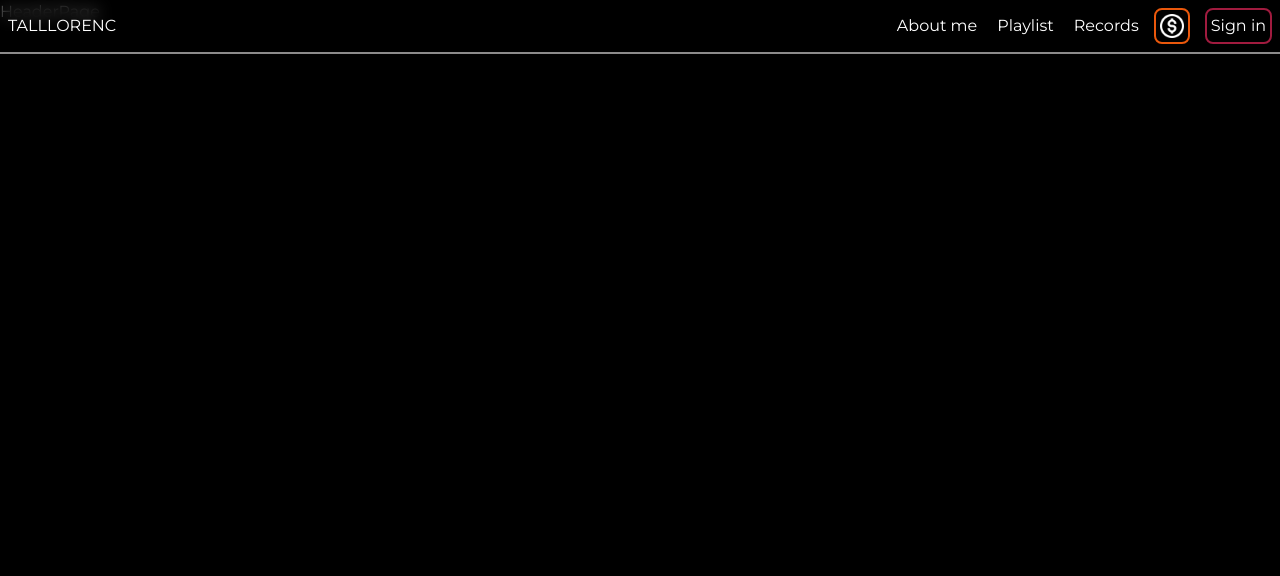
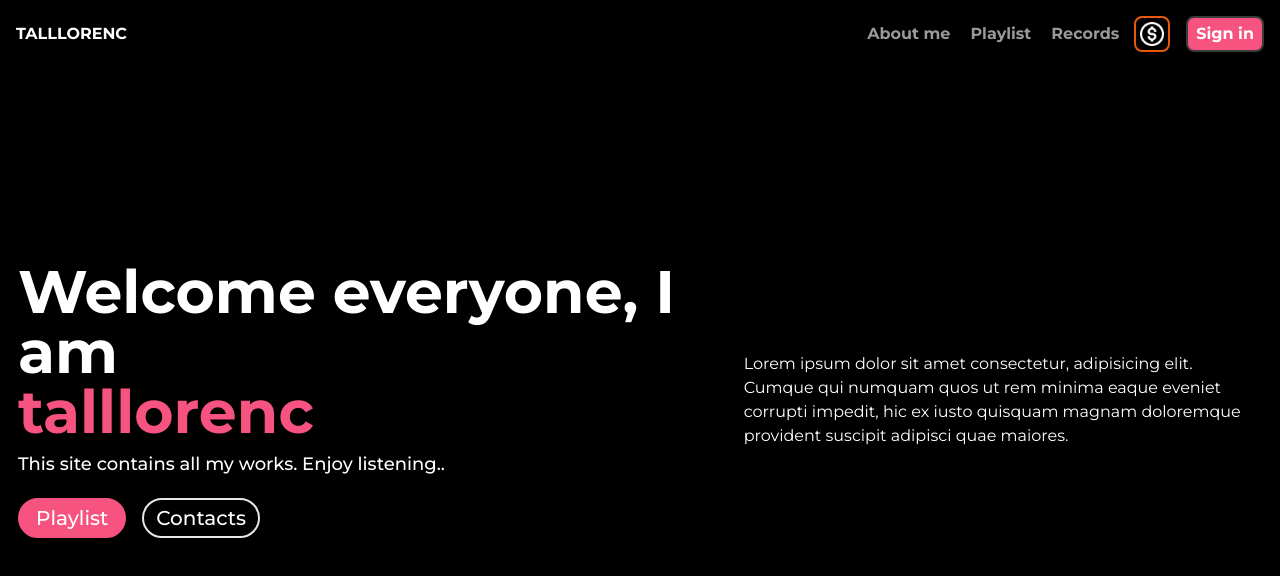
Before and after one commit to talllorenc/talllorenc.com, a Next.js app: page /header in a window 1280 px wide. Shown: the top 576 px of the page. Built offline with nearby package versions, Linux system fonts and the light colour scheme.

Commit message:
Create header

```diff
--- a/src/app/globals.css
+++ b/src/app/globals.css
@@ -33,8 +33,7 @@ a {
 }
 
 .container{
-  /*max-width: 1366px;*/
-  max-width: 1280px;
+  max-width: 1366px;
   margin: 0 auto;
   padding: 0 18px;
 }
@@ -48,3 +47,8 @@ a {
   object-fit: cover;
   z-index: 0;
 }
+
+.gradient-header-bg {
+  background: linear-gradient(to bottom right, black,black,black, #ff3067, #ff5381);
+  height: 100vh;
+}
--- a/src/app/header/page.jsx
+++ b/src/app/header/page.jsx
@@ -1,10 +1,40 @@
 import Image from "next/image";
 import Link from "next/link";
 
-const HeaderPage = () => (
-    <div>
-        HeaderPage
+const HeaderPage = () => {
+  return (
+    <div className="h-screen flex items-center container justify-between">
+      <div className="flex flex-col font-bold gap-5 w-[70%]">
+        <div className="flex flex-col">
+          <span className="text-6xl">Welcome everyone, I am</span>
+          <span className="text-[#F75380] text-6xl">talllorenc</span>
+          <span className="text-lg font-medium mt-2">
+            This site contains all my works. Enjoy listening..
+          </span>
+        </div>
+
+        <div className="flex gap-4 text-xl font-medium items-center">
+          <Link
+            href="/playlist"
+            className="px-4 py-1 border-2 border-[#F75380] bg-[#F75380] rounded-full transition duration-300 ease-in-out hover:border-white hover:rounded-lg"
+          >
+            Playlist
+          </Link>
+          <Link
+            href="/contacts"
+            className="px-3 py-1 border-2 rounded-full transition duration-300 ease-in-out hover:bg-[#F75380] hover:border-[#F75380]"
+          >
+            Contacts
+          </Link>
+        </div>
+      </div>
+      <div className="w-[50%]">
+        Lorem ipsum dolor sit amet consectetur, adipisicing elit. Cumque qui
+        numquam quos ut rem minima eaque eveniet corrupti impedit, hic ex iusto
+        quisquam magnam doloremque provident suscipit adipisci quae maiores.
+      </div>
     </div>
-);
+  );
+};
 
 export default HeaderPage;
--- a/src/components/Navbar/Navbar.jsx
+++ b/src/components/Navbar/Navbar.jsx
@@ -1,10 +1,10 @@
 "use client";
 
 import Link from "next/link";
-import {usePathname} from "next/navigation";
+import { usePathname } from "next/navigation";
 import Image from "next/image";
 import SigninButton from "@/components/SigninButton/SigninButton";
-import {useState} from "react";
+import { useState } from "react";
 import LoginForm from "@/components/Auth/LoginForm";
 import Popup from "@/components/Popup/Popup";
 
@@ -48,11 +48,10 @@ const Navbar = () => {
   };
 
   return (
-        <nav
-            className="fixed top-0 left-0 w-full p-2 backdrop-blur bg-black bg-opacity-50 z-50 border-b-2 border-[#8c8b8b]">
+    <nav className="fixed top-0 left-0 w-full p-4 backdrop-blur bg-black bg-opacity-50 z-50">
       <div className="flex justify-between items-center z-999">
         <Link href="/">
-                    <span>TALLLORENC</span>
+          <span className="font-bold">TALLLORENC</span>
         </Link>
         <div className="in:hidden h-[36px]">
           <button onClick={toggleMenu}>
@@ -87,8 +86,7 @@ const Navbar = () => {
           </div>
           <div className="flex gap-4 mb-4">
             <div>
-                            <button
-                                className="flex items-center border-[2px] border-orange-600 rounded-lg gap-1 p-1 hover:border-orange-500">
+              <button className="flex items-center border-[2px] border-orange-600 rounded-lg gap-1 p-1 hover:border-orange-500">
                 <Image
                   src="/navbar/dolar.png"
                   width={24}
@@ -97,8 +95,10 @@ const Navbar = () => {
                 />
               </button>
             </div>
-                        <button onClick={togglePopup}
-                                className="border-[2px] border-[#A11B3F] rounded-lg p-1 hover:border-[#F75380]">
+            <button
+              onClick={togglePopup}
+              className="border-[2px] border-[#A11B3F] rounded-lg p-1 hover:border-[#F75380]"
+            >
               Sign in
             </button>
           </div>
@@ -109,7 +109,7 @@ const Navbar = () => {
               <Link
                 key={link.id}
                 href={link.url}
-                                className={`hover:text-[#9C9C9C] ${
+                className={`text-[#999999] font-bold hover:text-white ${
                   pathname === link.url
                     ? "border-b-2 border-[#F75380] text-[#9C9C9C]"
                     : ""
@@ -119,9 +119,8 @@ const Navbar = () => {
               </Link>
             ))}
           </div>
-                    <div>
-                        <button
-                            className="flex items-center border-[2px] border-orange-600 rounded-lg gap-1 p-1 hover:border-orange-500">
+          <div className="flex gap-4">
+            <button className="flex items-center border-[2px] border-orange-600 rounded-lg p-1 hover:bg-orange-600">
               <Image
                 src="/navbar/dolar.png"
                 width={24}
@@ -129,13 +128,16 @@ const Navbar = () => {
                 alt="tips icon"
               />
             </button>
-                    </div>
-                    <button onClick={togglePopup}
-                            className="border-[2px] border-[#A11B3F] rounded-lg p-1 hover:border-[#F75380]">
+
+            <button
+              onClick={togglePopup}
+              className="bg-[#F75380] border-[2px] border-[#3c3b3b] rounded-lg py-1 px-2 font-bold transition-transform transform hover:translate-y-[-3px] focus:outline-none"
+            >
               Sign in
             </button>
           </div>
-                <Popup closePopup={closePopup} isPopupOpen={isPopupOpen}/>
+        </div>
+        <Popup closePopup={closePopup} isPopupOpen={isPopupOpen} />
       </div>
     </nav>
   );
```
Lines whose indentation alone changed are shown as unchanged.
